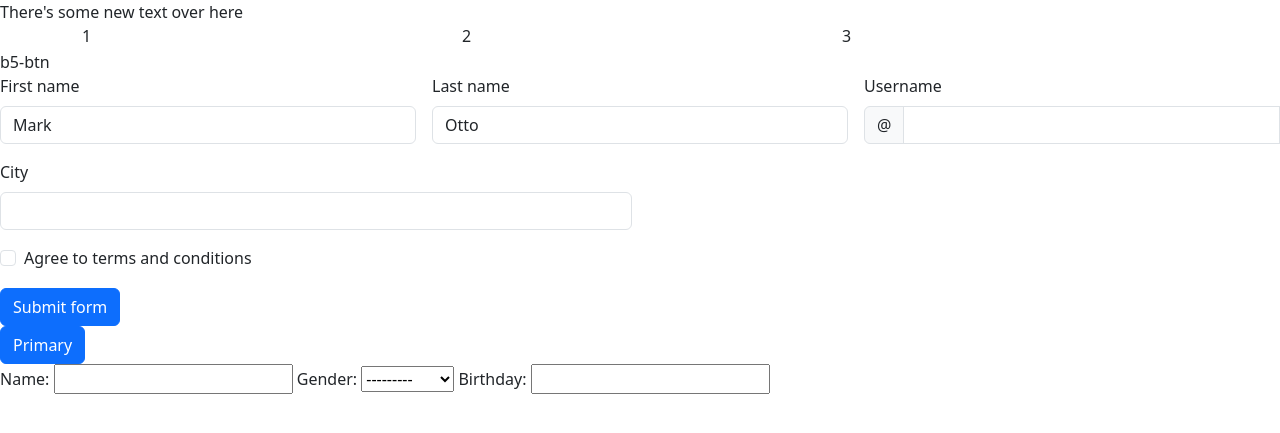
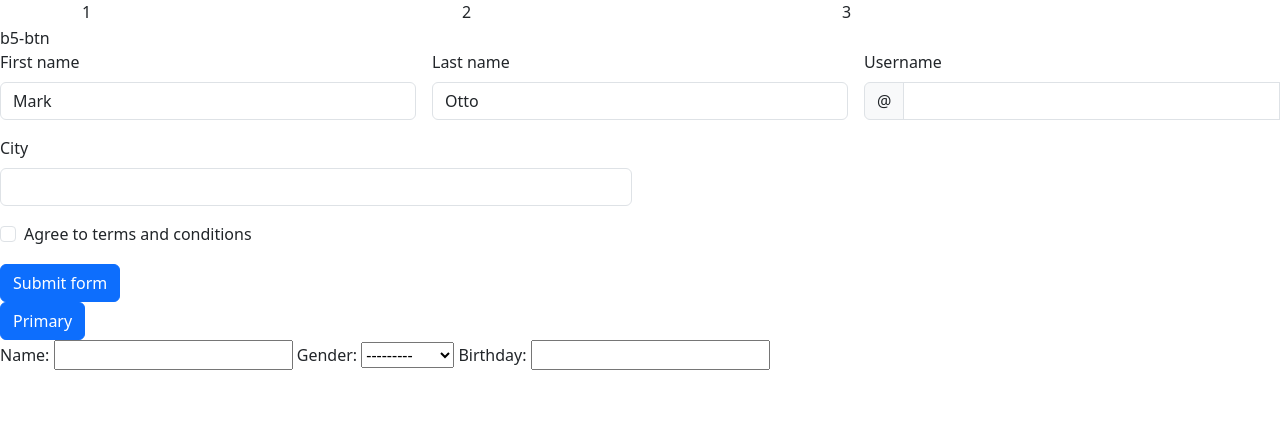
Before and after one commit to AngryNeighbour/website, a Django app: page /test/ in a window 1280 px wide. Shown: the top 433 px of the page. Run offline with Django 4.2, Linux system fonts and the light colour scheme; some libraries are stand-ins or nearby versions.

Commit message:
Removing first commit

```diff
--- a/projectx/projectx/website/templates/website/test.html
+++ b/projectx/projectx/website/templates/website/test.html
@@ -15,7 +15,7 @@
     </head>
     <body>
 
-      There's some new text over here
+
         <!-- <script src="{%static 'scripts/bootstrap.bundle.min.js'%}"></script> -->
 
 
```
